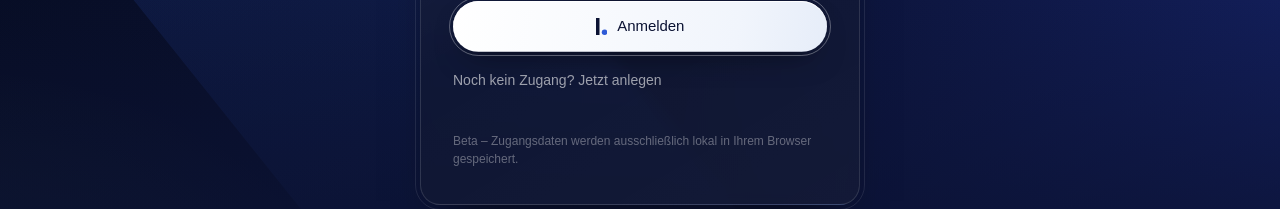
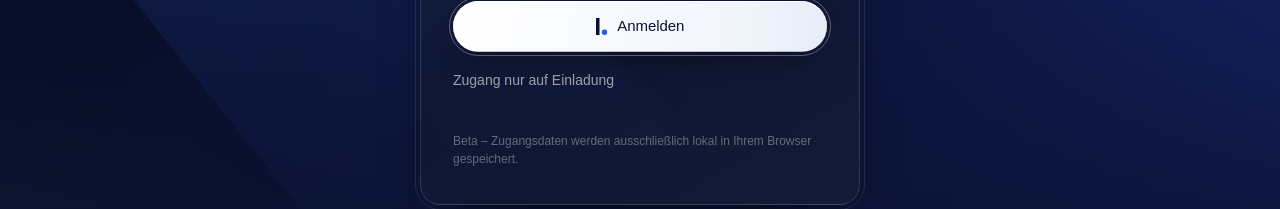
Before and after one commit to nizarladouz/Ladouz-Digital, a Next.js app in the folder ladouz-digital/: page /hub in a window 1280 px wide. Shown: the part 487-696 px from the top of the page. Built offline with nearby package versions, Linux system fonts and the light colour scheme.

Commit message:
L Digital Hub: Zugang vorübergehend nur für management@ladouz.digital (ALLOWED_EMAIL)

```diff
--- a/ladouz-digital/app/hub/auth.ts
+++ b/ladouz-digital/app/hub/auth.ts
@@ -2,6 +2,10 @@
 // Beta: lokale Konten (localStorage), PBKDF2-gehasht. Kein Server-Backend.
 const USERS = "ldhub_users";
 const SESSION = "ldhub_session";
+// TEMPORÄR: Nur dieses Konto hat Zugang. Zum Zurücksetzen auf null setzen.
+export const ALLOWED_EMAIL: string | null = "management@ladouz.digital";
+const CLOSED = "Der Zugang ist derzeit nur auf Einladung möglich.";
+const allowed = (e: string) => !ALLOWED_EMAIL || e === ALLOWED_EMAIL.toLowerCase();
 type User = { email: string; name: string; salt: string; hash: string };
 
 const enc = new TextEncoder();
@@ -16,6 +20,7 @@ const users = (): User[] => JSON.parse(localStorage.getItem(USERS) || "[]");
 
 export async function register(name: string, email: string, pw: string) {
   email = email.trim().toLowerCase();
+  if (!allowed(email)) throw new Error(CLOSED);
   if (pw.length < 8) throw new Error("Das Passwort benötigt mindestens 8 Zeichen.");
   const list = users();
   if (list.some((u) => u.email === email)) throw new Error("Für diese E-Mail besteht bereits ein Zugang.");
@@ -26,6 +31,7 @@ export async function register(name: string, email: string, pw: string) {
 }
 export async function login(email: string, pw: string) {
   email = email.trim().toLowerCase();
+  if (!allowed(email)) throw new Error(CLOSED);
   const u = users().find((x) => x.email === email);
   if (!u || (await derive(pw, u.salt)) !== u.hash) throw new Error("E-Mail oder Passwort ist nicht korrekt.");
   startSession(email);
@@ -36,7 +42,7 @@ function startSession(email: string) {
 export function currentUser(): User | null {
   try {
     const s = JSON.parse(sessionStorage.getItem(SESSION) || "null");
-    if (!s || s.exp < Date.now()) return null;
+    if (!s || s.exp < Date.now() || !allowed(s.email)) return null;
     return users().find((u) => u.email === s.email) || null;
   } catch { return null; }
 }
--- a/ladouz-digital/app/hub/page.tsx
+++ b/ladouz-digital/app/hub/page.tsx
@@ -1,7 +1,7 @@
 "use client";
 import { useEffect, useState } from "react";
 import Link from "next/link";
-import { currentUser, login, logout, register } from "./auth";
+import { ALLOWED_EMAIL, currentUser, login, logout, register } from "./auth";
 import { Brand, G, HUB_CSS, Marke } from "./ui";
 
 const TILES = [
@@ -46,7 +46,7 @@ export default function Hub() {
           <button disabled={busy} className="hub-pill hub-pill-d" style={{ marginTop: 10, padding: "14px 24px", fontSize: 15 }}><Marke hell /><span>{busy ? "Bitte warten …" : mode === "login" ? "Anmelden" : "Zugang erstellen"}</span>{!busy && <i aria-hidden className="hub-sweep" />}</button>
         </form>
         <button onClick={() => { setMode(mode === "login" ? "register" : "login"); setErr(""); }} style={{ marginTop: 18, background: "none", border: 0, color: "rgba(255,255,255,.6)", cursor: "pointer", fontSize: 14 }}>
-          {mode === "login" ? "Noch kein Zugang? Jetzt anlegen" : "Bereits registriert? Anmelden"}
+          {ALLOWED_EMAIL ? (mode === "login" ? "Zugang nur auf Einladung" : "Bereits registriert? Anmelden") : mode === "login" ? "Noch kein Zugang? Jetzt anlegen" : "Bereits registriert? Anmelden"}
         </button>
         <p style={{ marginTop: 40, fontSize: 12, opacity: .35 }}>Beta – Zugangsdaten werden ausschließlich lokal in Ihrem Browser gespeichert.</p>
       </div>
```
